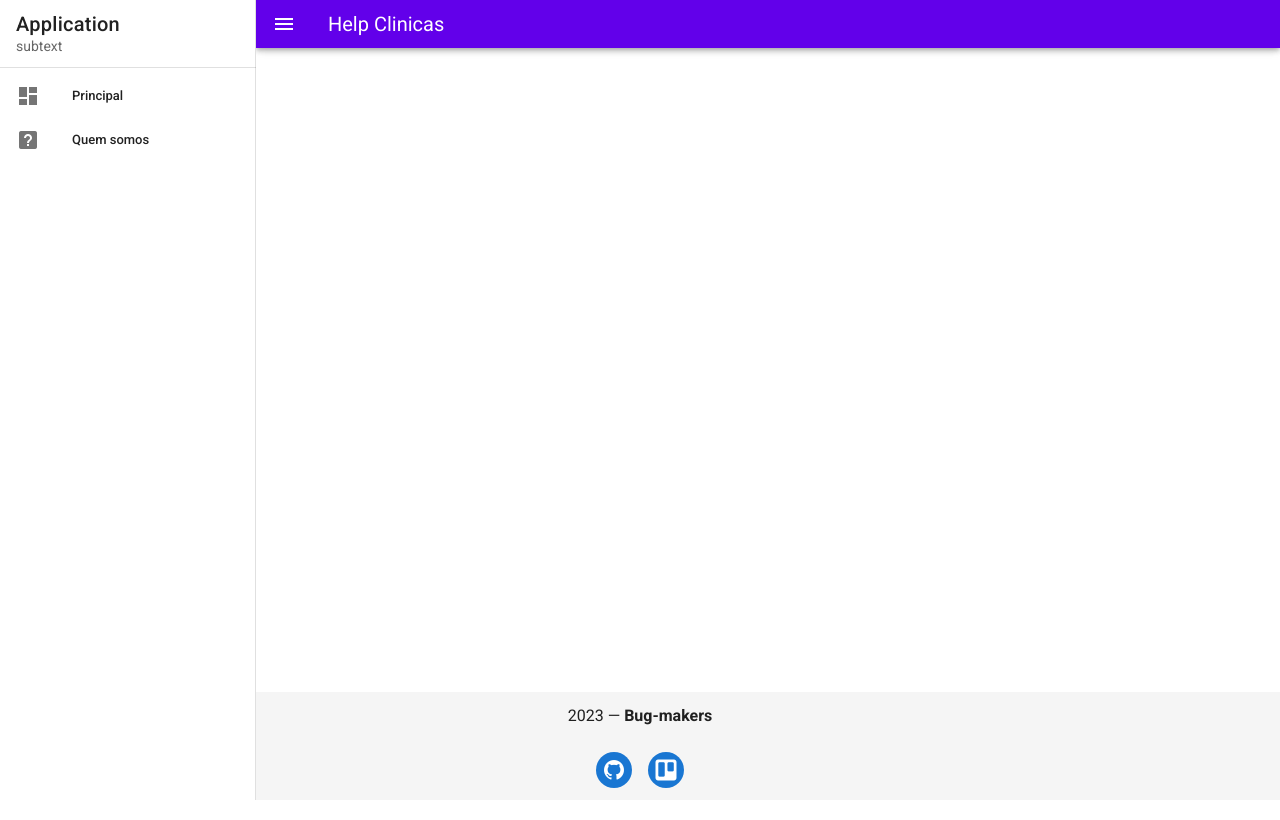
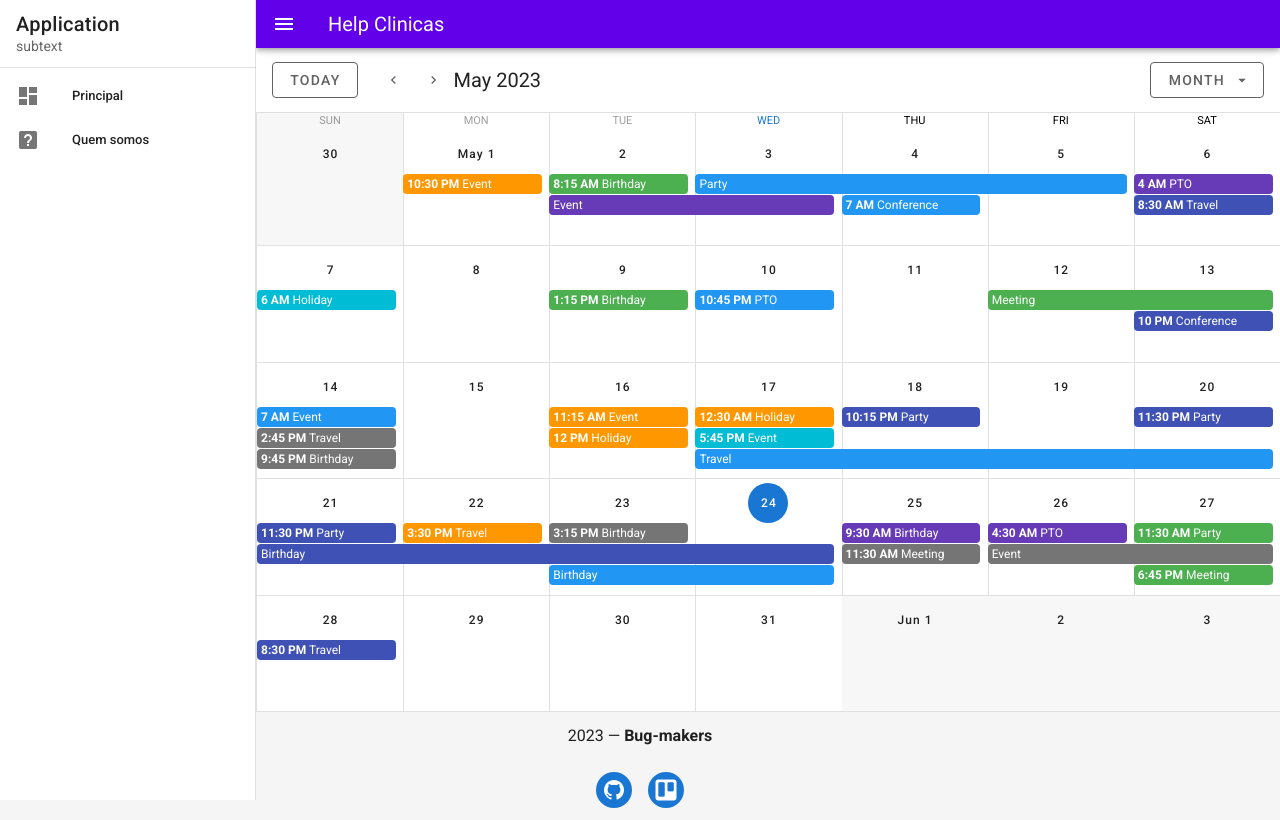
Before and after one commit to TheBugMakers/agenda-medica, a Vue app: page /calendar in a window 1280 px wide. Built offline with nearby package versions, Linux system fonts and the light colour scheme.

Commit message:
hotfixes calendarview

```diff
--- a/src/views/CalendarView.vue
+++ b/src/views/CalendarView.vue
@@ -1,14 +1,221 @@
 <template>
-  <div></div>
+  <v-row class="fill-height">
+    <v-col>
+      <v-sheet height="64">
+        <v-toolbar
+          flat
+        >
+          <v-btn
+            outlined
+            class="mr-4"
+            color="grey darken-2"
+            @click="setToday"
+          >
+            Today
+          </v-btn>
+          <v-btn
+            fab
+            text
+            small
+            color="grey darken-2"
+            @click="prev"
+          >
+            <v-icon small>
+              mdi-chevron-left
+            </v-icon>
+          </v-btn>
+          <v-btn
+            fab
+            text
+            small
+            color="grey darken-2"
+            @click="next"
+          >
+            <v-icon small>
+              mdi-chevron-right
+            </v-icon>
+          </v-btn>
+          <v-toolbar-title v-if="$refs.calendar">
+            {{ $refs.calendar.title }}
+          </v-toolbar-title>
+          <v-spacer></v-spacer>
+          <v-menu
+            bottom
+            right
+          >
+            <template v-slot:activator="{ on, attrs }">
+              <v-btn
+                outlined
+                color="grey darken-2"
+                v-bind="attrs"
+                v-on="on"
+              >
+                <span>{{ typeToLabel[type] }}</span>
+                <v-icon right>
+                  mdi-menu-down
+                </v-icon>
+              </v-btn>
+            </template>
+            <v-list>
+              <v-list-item @click="type = 'day'">
+                <v-list-item-title>Day</v-list-item-title>
+              </v-list-item>
+              <v-list-item @click="type = 'week'">
+                <v-list-item-title>Week</v-list-item-title>
+              </v-list-item>
+              <v-list-item @click="type = 'month'">
+                <v-list-item-title>Month</v-list-item-title>
+              </v-list-item>
+              <v-list-item @click="type = '4day'">
+                <v-list-item-title>4 days</v-list-item-title>
+              </v-list-item>
+            </v-list>
+          </v-menu>
+        </v-toolbar>
+      </v-sheet>
+      <v-sheet height="600">
+        <v-calendar
+          ref="calendar"
+          v-model="focus"
+          color="primary"
+          :events="events"
+          :event-color="getEventColor"
+          :type="type"
+          @click:event="showEvent"
+          @click:more="viewDay"
+          @click:date="viewDay"
+          @change="updateRange"
+        ></v-calendar>
+        <v-menu
+          v-model="selectedOpen"
+          :close-on-content-click="false"
+          :activator="selectedElement"
+          offset-x
+        >
+          <v-card
+            color="grey lighten-4"
+            min-width="350px"
+            flat
+          >
+            <v-toolbar
+              :color="selectedEvent.color"
+              dark
+            >
+              <v-btn icon>
+                <v-icon>mdi-pencil</v-icon>
+              </v-btn>
+              <v-toolbar-title v-html="selectedEvent.name"></v-toolbar-title>
+              <v-spacer></v-spacer>
+              <v-btn icon>
+                <v-icon>mdi-heart</v-icon>
+              </v-btn>
+              <v-btn icon>
+                <v-icon>mdi-dots-vertical</v-icon>
+              </v-btn>
+            </v-toolbar>
+            <v-card-text>
+              <span v-html="selectedEvent.details"></span>
+            </v-card-text>
+            <v-card-actions>
+              <v-btn
+                text
+                color="secondary"
+                @click="selectedOpen = false"
+              >
+                Cancel
+              </v-btn>
+            </v-card-actions>
+          </v-card>
+        </v-menu>
+      </v-sheet>
+    </v-col>
+  </v-row>
 </template>
 
 <script>
 export default {
   name: "CalendarView",
+  data: () => ({
+      focus: '',
+      type: 'month',
+      typeToLabel: {
+        month: 'Month',
+        week: 'Week',
+        day: 'Day',
+        '4day': '4 Days',
+      },
+      selectedEvent: {},
+      selectedElement: null,
+      selectedOpen: false,
+      events: [],
+      colors: ['blue', 'indigo', 'deep-purple', 'cyan', 'green', 'orange', 'grey darken-1'],
+      names: ['Meeting', 'Holiday', 'PTO', 'Travel', 'Event', 'Birthday', 'Conference', 'Party'],
+    }),
+    mounted () {
+      this.$refs.calendar.checkChange()
+    },
+    methods: {
+      viewDay ({ date }) {
+        this.focus = date
+        this.type = 'day'
+      },
+      getEventColor (event) {
+        return event.color
+      },
+      setToday () {
+        this.focus = ''
+      },
+      prev () {
+        this.$refs.calendar.prev()
+      },
+      next () {
+        this.$refs.calendar.next()
+      },
+      showEvent ({ nativeEvent, event }) {
+        const open = () => {
+          this.selectedEvent = event
+          this.selectedElement = nativeEvent.target
+          requestAnimationFrame(() => requestAnimationFrame(() => this.selectedOpen = true))
+        }
 
+        if (this.selectedOpen) {
+          this.selectedOpen = false
+          requestAnimationFrame(() => requestAnimationFrame(() => open()))
+        } else {
+          open()
+        }
+
+        nativeEvent.stopPropagation()
+      },
+      updateRange ({ start, end }) {
+        const events = []
+
+        const min = new Date(`${start.date}T00:00:00`)
+        const max = new Date(`${end.date}T23:59:59`)
+        const days = (max.getTime() - min.getTime()) / 86400000
+        const eventCount = this.rnd(days, days + 20)
+
+        for (let i = 0; i < eventCount; i++) {
+          const allDay = this.rnd(0, 3) === 0
+          const firstTimestamp = this.rnd(min.getTime(), max.getTime())
+          const first = new Date(firstTimestamp - (firstTimestamp % 900000))
+          const secondTimestamp = this.rnd(2, allDay ? 288 : 8) * 900000
+          const second = new Date(first.getTime() + secondTimestamp)
+
+          events.push({
+            name: this.names[this.rnd(0, this.names.length - 1)],
+            start: first,
+            end: second,
+            color: this.colors[this.rnd(0, this.colors.length - 1)],
+            timed: !allDay,
+          })
+        }
+
+        this.events = events
+      },
+      rnd (a, b) {
+        return Math.floor((b - a + 1) * Math.random()) + a
+      },
+    },
 }
 </script>
-
-<style>
-
-</style>
```
